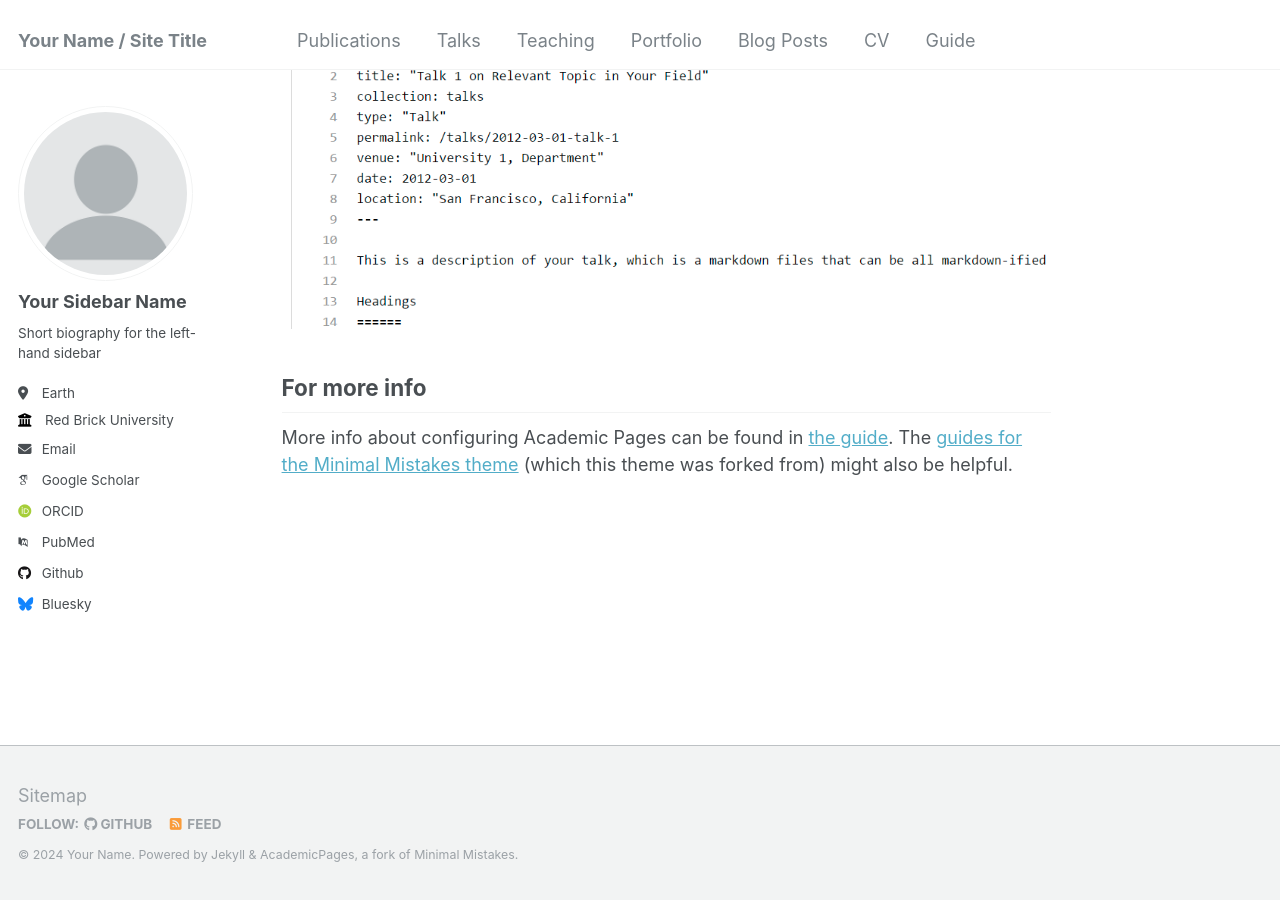
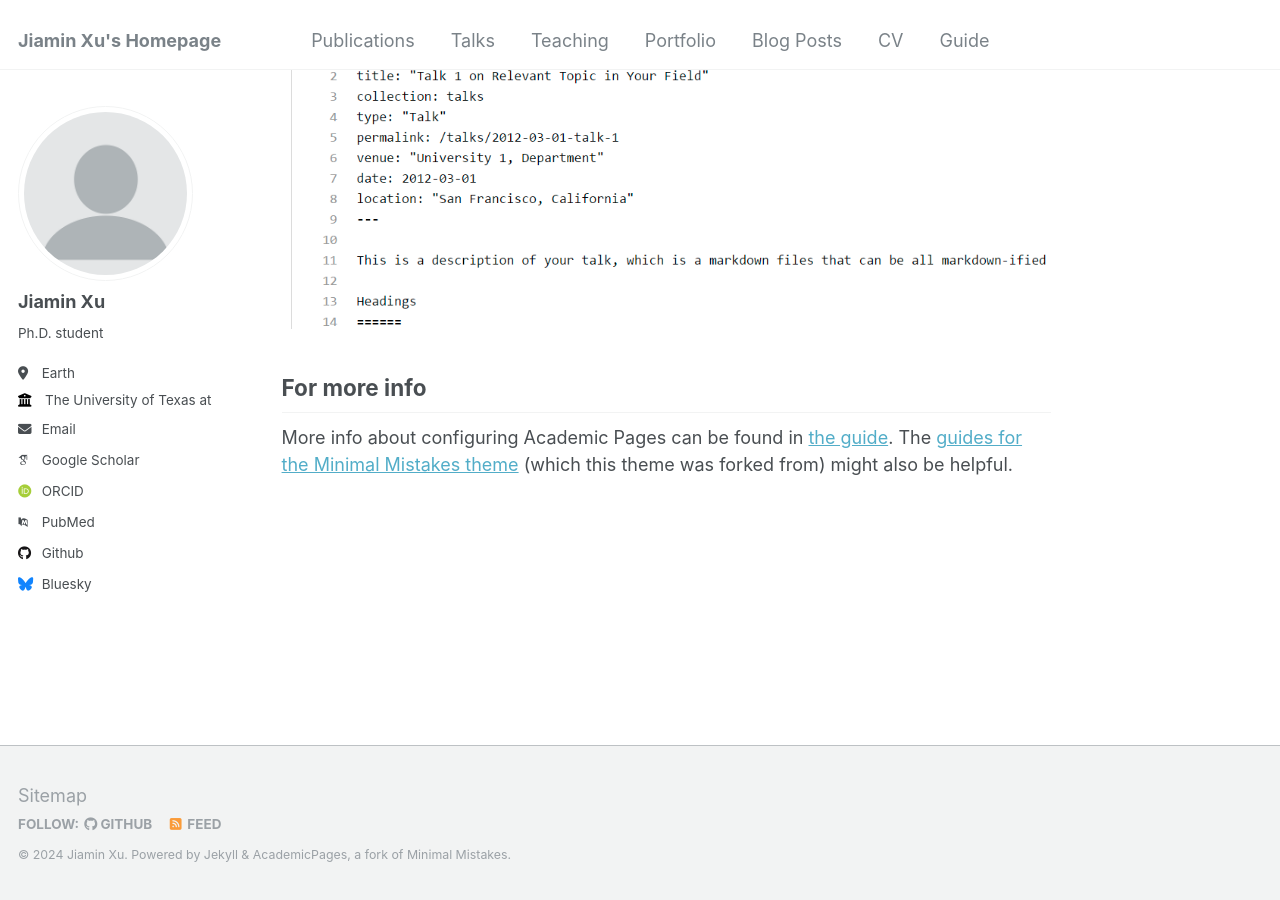
Before and after one commit to Jiaminx7/Website, a Jekyll site: the page built from _pages/about.md, in a window 1280 px wide and 900 px high, scrolled down 2660 px. Built offline with Jekyll 4.4.1, drawn with Linux system fonts in a browser that asks for light colours; some web fonts are replaced.

Commit message:
Update _config.yml

```diff
--- a/_config.yml
+++ b/_config.yml
@@ -8,11 +8,11 @@
 
 # Basic Site Settings
 locale                   : "en-US"
-title                    : "Your Name / Site Title"
+title                    : "Jiamin Xu's Homepage"
 title_separator          : "-"
-name                     : &name "Your Name"
+name                     : &name "Jiamin Xu"
 description              : &description "personal description"
-url                      : https://academicpages.github.io # the base hostname & protocol for your site e.g. "https://mmistakes.github.io"
+url                      : https://JiaminXu.github.io # the base hostname & protocol for your site e.g. "https://mmistakes.github.io"
 baseurl                  : "" # the subpath of your site, e.g. "/blog"
 repository               : "academicpages/academicpages.github.io"
 
@@ -22,17 +22,17 @@ repository               : "academicpages/academicpages.github.io"
 author:
   # Biographic information
   avatar           : "profile.png"
-  name             : "Your Sidebar Name"
-  pronouns         : # example: "she/her"
-  bio              : "Short biography for the left-hand sidebar"
+  name             : "Jiamin Xu"
+  pronouns         : # example: "H/her"
+  bio              : "Ph.D. student"
   location         : "Earth"
-  employer         : "Red Brick University"
+  employer         : "The University of Texas at Austin"
   uri              : # URL
-  email            : "none@example.org"
+  email            : "jiaminxu@utexas.edu"
 
   # Academic websites
   arxiv            : # URL - Update with the correct link to your profile
-  googlescholar    : "https://scholar.google.com/citations?user=PS_CX0AAAAAJ"
+  googlescholar    : "https://scholar.google.com/citations?user=wGGpXFYAAAAJ&hl=en&oi=ao"
   impactstory      : # URL
   orcid            : "http://orcid.org/yourorcidurl"
   semantic         : # URL
```
